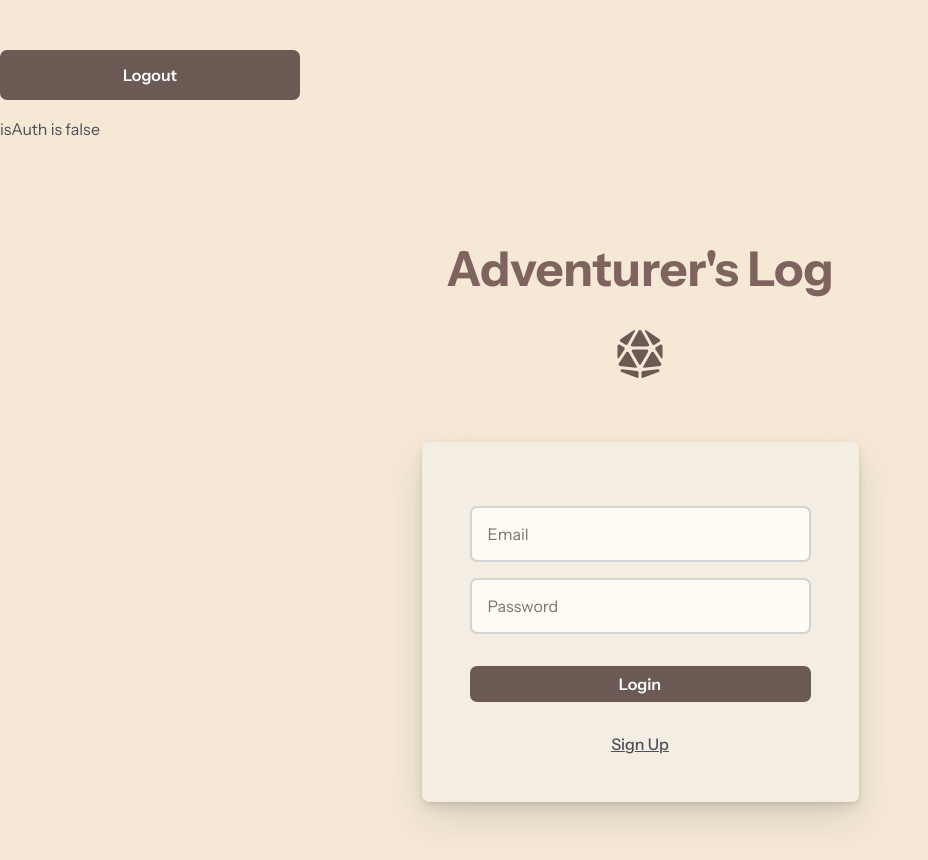
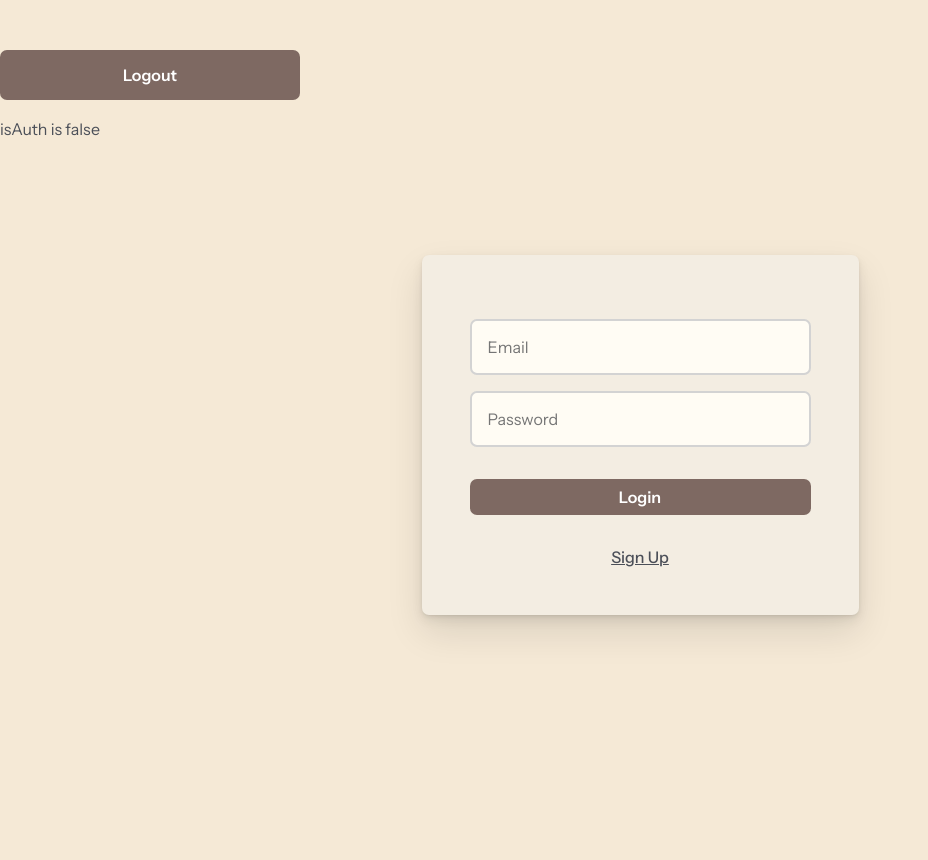
Before and after one commit to draykhlin/adventurers-log, a React (Create React App) app in the folder frontend/: page / in a window 1280 px wide. Shown: the top 860 px of the page, without its empty margins (0-928 px from the left). After the commit the page ends 800 px from the top, so only its background shows below. Built offline with nearby package versions, Linux system fonts and the light colour scheme; no server answers; a web font is replaced by a local one.

Commit message:
updated currency card styling

```diff
--- a/frontend/src/index.css
+++ b/frontend/src/index.css
@@ -11,22 +11,20 @@ code {
       /* --bg-color: #eddcba;
       --card-color: #f2ead3;
       --text-color: #495058;
-      --btn-color: #d95a89; */
+      --primary-color: #d95a89; */
 
       /* theme2 */
       /* --bg-color: #fbf1e3;
       --card-color: #f1ddc7;
       --text-color: #5a5451;
-      --btn-color: #ca6a6b; */
+      --primary-color: #ca6a6b; */
 
       /* theme3 */
       --bg-color: #f5e9d6;
       --card-color: #f3ede2;
       --text-color: #4b4f58;
-      /* --btn-color: #a6695e; */
-      /* --btn-color: #7e635e; */
-      --btn-color: #6b5953;
-      --btn-hover-color: #8b574e;
+      --primary-color: #7e6962;
+      --primary-hover-color: #685650;
 
   --card-shadow:
     0px 0.8px 1.7px rgba(0, 0, 0, 0.038),
@@ -103,7 +101,7 @@ body {
   font-size: 1rem;
 }
   .icon:hover {
-    color: var(--btn-color);
+    color: var(--primary-color);
     cursor: pointer;
   }
 p {
@@ -113,7 +111,7 @@ input, button {
   font-family: 'Instrument Sans', sans-serif;
 }
 button {
-  background-color: var(--btn-color);
+  background-color: var(--primary-color);
   color: #fff;
   border-radius: var(--border-radius);
   border: none;
@@ -125,7 +123,7 @@ button {
   transition: background-color 0.1s;
 }
   button:hover {
-  background-color: var(--btn-hover-color);
+  background-color: var(--primary-hover-color);
 }
 
 
@@ -158,7 +156,7 @@ header {
         color: inherit;
       }
       header nav a.active {
-        color: var(--btn-color);
+        color: var(--primary-color);
         font-weight: 700;
       }
 
@@ -205,7 +203,7 @@ main {
   margin-bottom: 2rem;
 }
 .d20-icon {
-  color: var(--btn-color);
+  color: var(--primary-color);
   font-size: 3rem;
 }
 .hero .card {
@@ -273,7 +271,7 @@ textarea, input, select {
 }
 textarea:focus, input:focus {
   outline: none;
-  border: 2px solid var(--btn-color);
+  border: 2px solid var(--primary-color);
 }
 textarea {
   /* background-color: #ddd; */
@@ -297,6 +295,9 @@ textarea:focus {
 /* ========INVENTORY-GP========
 ============================
 ============================ */
+.gp-container {
+  width: 60%;
+}
 .gp-wrapper {
   display: flex;
 }
@@ -305,20 +306,23 @@ textarea:focus {
   flex: 1;
 }
 .gp-items div:first-child {
-  font-size: 1.3rem;
+  font-size: 1.15rem;
+  font-weight: 500;
 }
 
 .gp-item {
   display: flex;
+  justify-content: space-between;
+  width: 65%;
 }
   .gp-item p {
-    width: 20%;
+    /* width: 20%; */
     margin-top: 0.5rem;
     margin-bottom: 0.5rem;
   }
-  .gp-item p:first-child {
+  /* .gp-item p:first-child {
     margin-right: 5rem;
-  }
+  } */
 
 .gp-form input,
 .gp-form select {
@@ -448,7 +452,7 @@ textarea:focus {
       justify-content: flex-start;
     }
       .slot-toggle .toggle-on {
-        color: var(--btn-color);
+        color: var(--primary-color);
       }
       .slot-toggle svg {
         margin-right: 0.7rem;
--- a/frontend/src/pages/Home.js
+++ b/frontend/src/pages/Home.js
@@ -6,8 +6,8 @@ const Home = () => {
    return (
       <>
       <div className="hero">
-         <h1>Adventurer's Log</h1>
-         <FontAwesomeIcon icon={faDiceD20} className="d20-icon" />
+         {/* <h1>Adventurer's Log</h1>
+         <FontAwesomeIcon icon={faDiceD20} className="d20-icon" /> */}
 
          <div className="card">
          <form className="login-form" action="/api/auth/login" method="POST">
```
Also changed, not shown: 1 other file (tests, documents, lock files or other folders).
